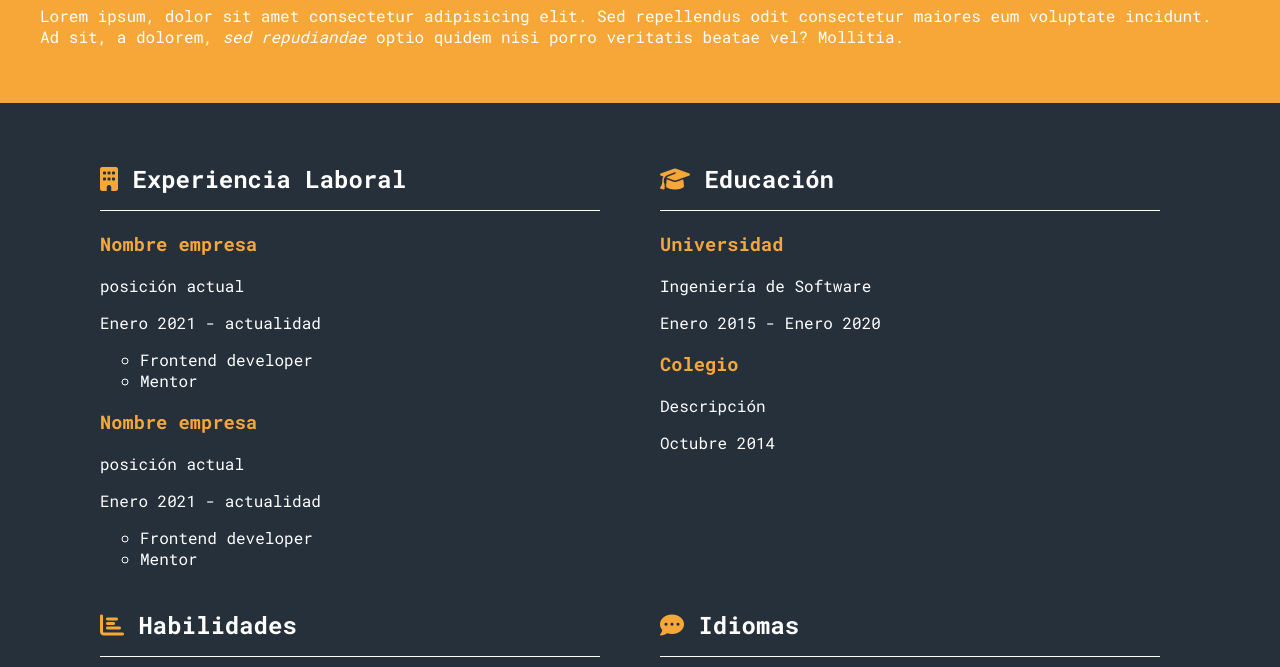
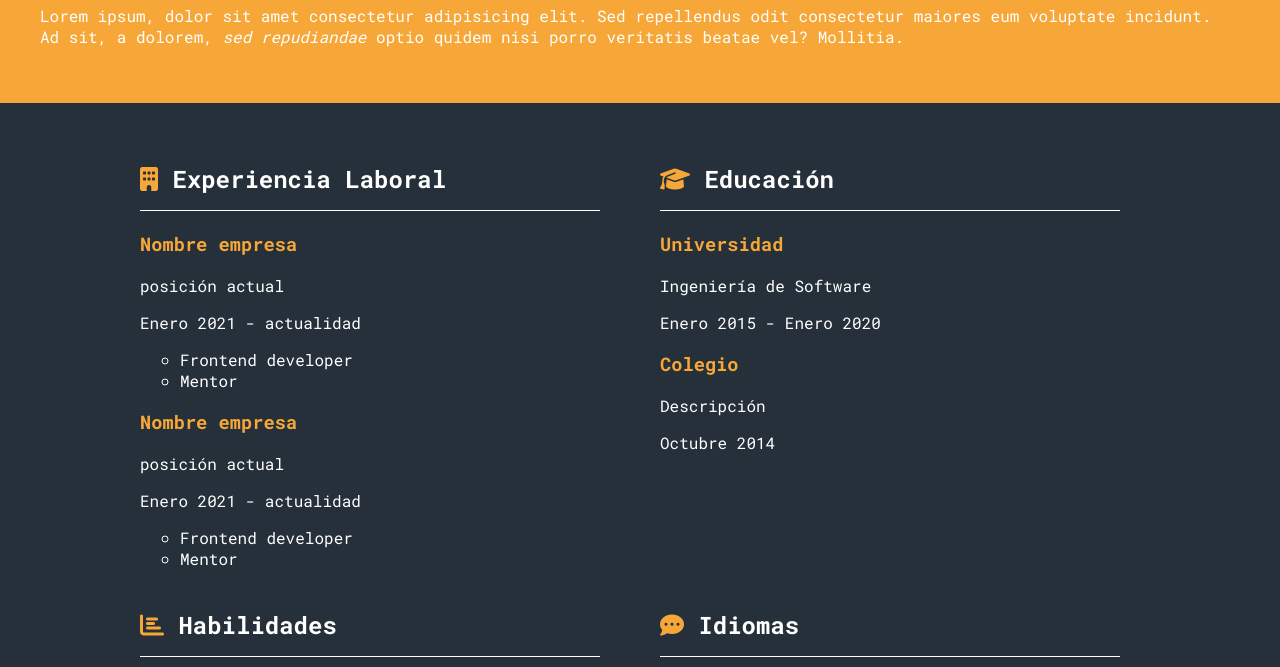
Before and after one commit to acastillo9/cv, a plain HTML site: page index.html in a window 1280 px wide. Shown: the part 285-952 px from the top of the page. Drawn offline with Linux system fonts and the light colour scheme.

Commit message:
se agrega responsive design

```diff
--- a/styles.css
+++ b/styles.css
@@ -1,4 +1,8 @@
 @import url('https://fonts.googleapis.com/css2?family=Roboto+Mono:wght@300;400;700&display=swap');
+
+* {
+  box-sizing: border-box;
+}
 
 body {
   background-color: #25303A;
@@ -49,7 +53,7 @@ h3 {
 .card {
   padding: 20px;
   margin-right: 20px;
-  min-width: 500px;
+  min-width: 100%;
 }
 
 .lista {
@@ -114,3 +118,30 @@ h3 {
     width: 0;
   }
 }
+
+/* Extra small devices (phones, 600px and down) */
+@media only screen and (max-width: 600px) {
+
+}
+
+/* Small devices (portrait tablets and large phones, 600px and up) */
+@media only screen and (min-width: 600px) {
+
+}
+
+/* Medium devices (landscape tablets, 768px and up) */
+@media only screen and (min-width: 768px) {
+  .card {
+    min-width: 500px;
+  }
+}
+
+/* Large devices (laptops/desktops, 992px and up) */
+@media only screen and (min-width: 992px) {
+
+}
+
+/* Extra large devices (large laptops and desktops, 1200px and up) */
+@media only screen and (min-width: 1200px) {
+
+}
```
